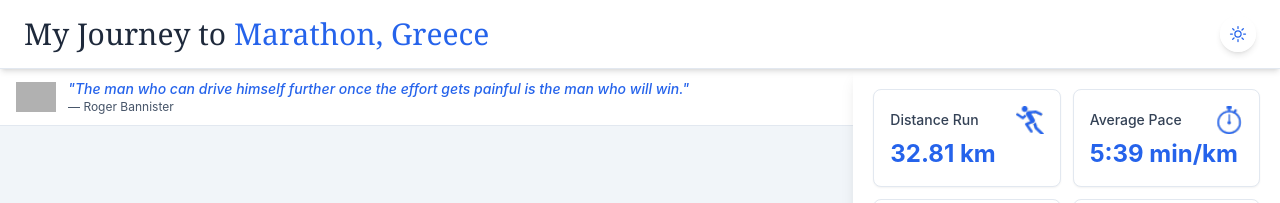
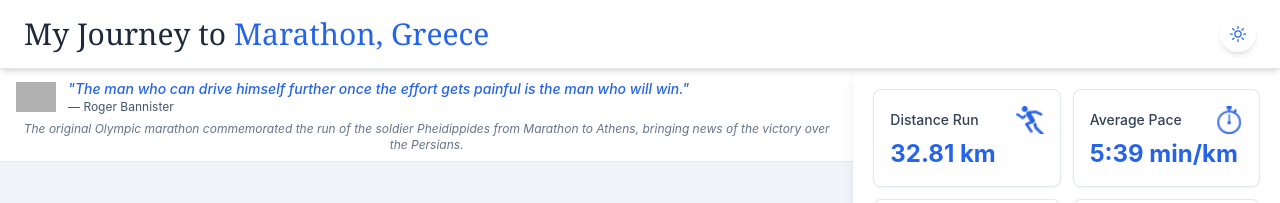
Before and after one commit to debarbanson/marathon-athens-tracker, a Next.js app: page /marathon/ in a window 1280 px wide. Shown: the top 203 px of the page. Built offline with nearby package versions, Linux system fonts and the light colour scheme; no server answers; grey boxes are pictures that could not be loaded.

Commit message:
Add historical note about Marathon origin below motivational quote

```diff
--- a/src/app/page.tsx
+++ b/src/app/page.tsx
@@ -72,7 +72,13 @@ export default function Home() {
         <div className={`${isMobile ? 'w-full' : 'w-2/3'} flex flex-col`}>
           {/* Motivational section above map */}
           <div className="bg-white dark:bg-slate-800 shadow-sm border-b border-slate-200 dark:border-slate-700 py-2 px-4">
-            <MotivationalSection compact={true} />
+            <div className="flex flex-col space-y-1">
+              <MotivationalSection compact={true} />
+              <p className="text-xs italic text-slate-500 dark:text-slate-400 mt-1.5 text-center">
+                The original Olympic marathon commemorated the run of the soldier Pheidippides from
+                Marathon to Athens, bringing news of the victory over the Persians.
+              </p>
+            </div>
           </div>
 
           {/* Map section */}
```
